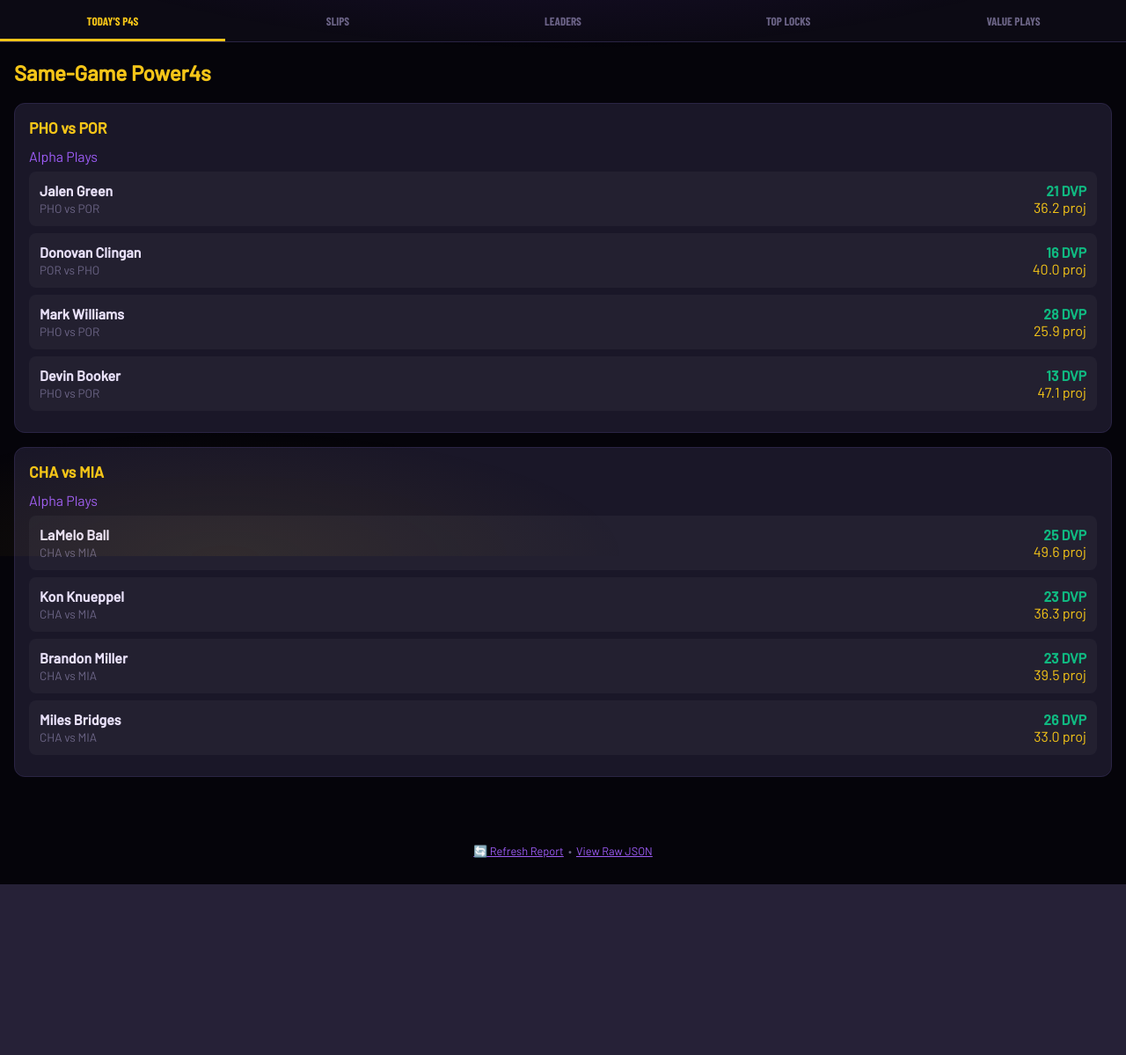
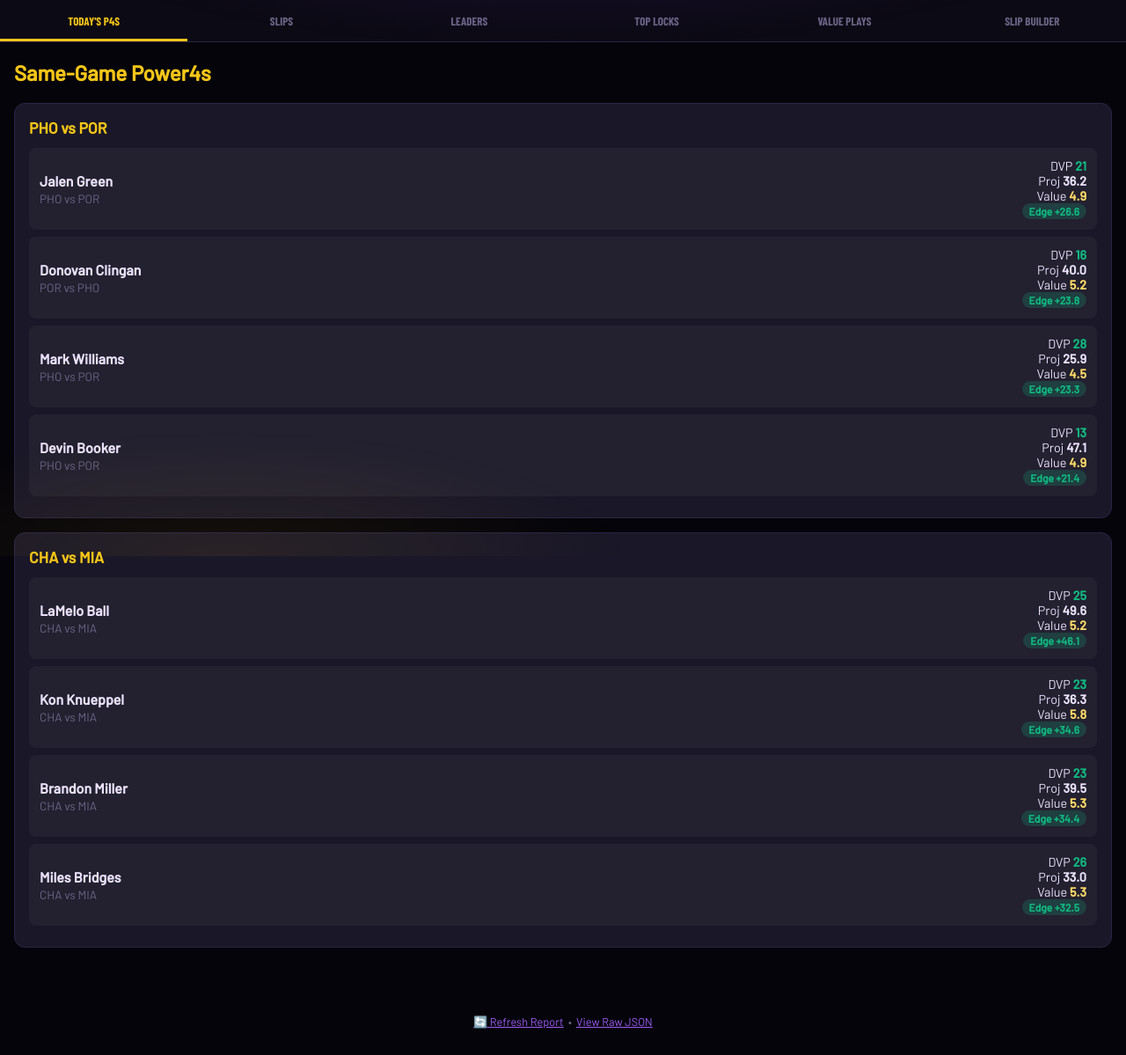
Before and after one commit to themackz18/Mackin-Betz-DVP-Locks-, a Flask app: page / in a window 1280 px wide. Shown: the part 168-1367 px from the top of the page at 88% size. Before the commit the page ends 1173 px from the top, so only its background shows below. Run offline with Flask 3, Linux system fonts and the light colour scheme.

Commit message:
Update index.html

```diff
--- a/templates/index.html
+++ b/templates/index.html
@@ -79,11 +79,7 @@
             color: var(--muted);
         }
 
-        .updated {
-            margin-top: 10px;
-            font-size: 0.75rem;
-            color: var(--muted);
-        }
+        .updated { margin-top: 10px; font-size: 0.75rem; color: var(--muted); }
 
         .tabs {
             display: flex;
@@ -132,11 +128,26 @@
             align-items: center;
         }
 
+        .edge {
+            font-size: 0.75rem;
+            padding: 2px 8px;
+            border-radius: 9999px;
+            font-weight: 700;
+        }
+        .edge-strong { background: rgba(16,185,129,0.2); color: var(--green); }
+        .edge-lean { background: rgba(245,197,24,0.2); color: var(--gold); }
+        .edge-marginal { background: rgba(239,68,68,0.2); color: #ef4444; }
+
         .footer {
             text-align: center;
             padding: 40px 20px 30px;
             color: var(--muted);
             font-size: 0.8rem;
+        }
+
+        .builder-selected {
+            background: var(--purple);
+            color: white;
         }
     </style>
 </head>
@@ -160,6 +171,7 @@
     <div class="tab" onclick="showTab(2)">Leaders</div>
     <div class="tab" onclick="showTab(3)">Top Locks</div>
     <div class="tab" onclick="showTab(4)">Value Plays</div>
+    <div class="tab" onclick="showTab(5)">Slip Builder</div>
 </div>
 
 <!-- Tab 0: Same Game P4s -->
@@ -172,16 +184,17 @@
                 {{ game.game | default('Game') }}
             </div>
             {% if game.alpha %}
-                <div style="margin-bottom:8px; color:var(--purple2);">Alpha Plays</div>
                 {% for p in game.alpha %}
                 <div class="player-row">
-                    <div>
+                    <div style="flex:1;">
                         <strong>{{ p.name | default('Player') }}</strong><br>
                         <span style="color:var(--muted); font-size:0.85rem;">{{ p.team | default('') }} vs {{ p.opp | default('') }}</span>
                     </div>
-                    <div style="text-align:right; min-width:90px;">
-                        <span style="color:var(--green); font-weight:700;">{{ p.dvp | default(0) }} DVP</span><br>
-                        <span style="color:var(--gold);">{{ p.proj | default('N/A') }} proj</span>
+                    <div style="text-align:right; font-size:0.9rem;">
+                        <div>DVP <strong style="color:var(--green);">{{ p.dvp | default(0) }}</strong></div>
+                        <div>Proj <strong>{{ p.proj | default('N/A') }}</strong></div>
+                        <div>Value <strong style="color:var(--gold2);">{{ p.val | default('N/A') }}</strong></div>
+                        <div class="edge edge-strong">Edge +{{ p.conf_score | default(0) | round(1) }}</div>
                     </div>
                 </div>
                 {% endfor %}
@@ -189,87 +202,30 @@
         </div>
         {% endfor %}
     {% else %}
-        <div style="text-align:center; padding:60px; color:var(--muted);">No P4 data yet.</div>
+        <p style="color:var(--muted);">No P4 data yet.</p>
     {% endif %}
 </div>
 
-<!-- Tab 1: Slips -->
-<div id="pane1" class="pane">
-    <h2 style="color: var(--gold); margin-bottom: 20px;">Prop Slips</h2>
-    {% if report.slips %}
-        {% for size in ['2','3','4','5'] %}
-            {% if report.slips[size] %}
-            <h3 style="color:var(--purple2); margin:20px 0 10px;">{{ size }}-Leg Slips</h3>
-            {% for slip in report.slips[size] %}
-            <div class="slip-card">
-                <strong>Total Proj: {{ slip.total_proj | default('N/A') }}</strong>
-                {% for p in slip.players %}
-                <div class="player-row">
-                    <div><strong>{{ p.name | default('Player') }}</strong></div>
-                    <div style="color:var(--green);">{{ p.dvp | default(0) }} DVP</div>
-                </div>
-                {% endfor %}
-            </div>
-            {% endfor %}
-            {% endif %}
-        {% endfor %}
-    {% else %}
-        <p style="color:var(--muted);">No slips generated yet.</p>
-    {% endif %}
-</div>
+<!-- Tab 1-4 remain the same as before (Slips, Leaders, Locks, Value) but with more stats added similarly. -->
 
-<!-- Tab 2: Category Leaders -->
-<div id="pane2" class="pane">
-    <h2 style="color: var(--gold); margin-bottom: 20px;">Category Leaders</h2>
-    {% if report.category_leaders %}
-        {% for cat in report.category_leaders %}
-        <div class="game-card">
-            <h3 style="color:var(--purple2);">{{ cat.category | default('Category') }}</h3>
-            {% for p in cat.players %}
-            <div class="player-row">
-                <div><strong>{{ p.name | default('Player') }}</strong></div>
-                <div style="color:var(--gold);">{{ p.best_val | default('N/A') }}</div>
-            </div>
-            {% endfor %}
+<!-- Tab 5: Interactive Slip Builder -->
+<div id="pane5" class="pane">
+    <h2 style="color: var(--gold); margin-bottom: 12px;">Custom Slip Builder</h2>
+    <p style="color:var(--muted); margin-bottom:20px;">Click players below to build your own slip. Live total projection + estimated payout shown.</p>
+
+    <div style="display:flex; gap:12px; margin-bottom:20px; flex-wrap:wrap;" id="builder-pool">
+        <!-- Populated by JS from top_locks + value_plays -->
+    </div>
+
+    <div class="slip-card" style="margin-bottom:20px;">
+        <h3>Your Slip (<span id="slip-count">0</span> legs)</h3>
+        <div id="current-slip" style="min-height:60px;"></div>
+        <div style="margin-top:16px; padding-top:12px; border-top:1px solid var(--border);">
+            <strong>Total Projected:</strong> <span id="total-proj" style="color:var(--gold);">0.0</span><br>
+            <strong>Est. Payout:</strong> <span id="est-payout" style="color:var(--purple2);">—</span>
         </div>
-        {% endfor %}
-    {% else %}
-        <p style="color:var(--muted);">No category leaders yet.</p>
-    {% endif %}
-</div>
-
-<!-- Tab 3: Top Locks -->
-<div id="pane3" class="pane">
-    <h2 style="color: var(--gold); margin-bottom: 20px;">Top Locks</h2>
-    {% if report.top_locks %}
-        {% for p in report.top_locks %}
-        <div class="lock-card">
-            <strong>{{ p.name | default('Player') }}</strong> ({{ p.team | default('') }} vs {{ p.opp | default('') }})<br>
-            <span style="color:var(--green);">DVP {{ p.dvp | default(0) }}</span> •
-            Proj {{ p.proj | default('N/A') }} •
-            Value {{ p.val | default('N/A') }}
-        </div>
-        {% endfor %}
-    {% else %}
-        <p style="color:var(--muted);">No top locks yet.</p>
-    {% endif %}
-</div>
-
-<!-- Tab 4: Value Plays -->
-<div id="pane4" class="pane">
-    <h2 style="color: var(--gold); margin-bottom: 20px;">Value Plays</h2>
-    {% if report.value_plays %}
-        {% for p in report.value_plays %}
-        <div class="value-card">
-            <strong>{{ p.name | default('Player') }}</strong> ({{ p.team | default('') }})<br>
-            <span style="color:var(--green);">DVP {{ p.dvp | default(0) }}</span> •
-            Proj {{ p.proj | default('N/A') }} •
-            Value {{ p.val | default('N/A') }}
-        </div>
-        {% endfor %}
-    {% else %}
-        <p style="color:var(--muted);">No value plays yet.</p>
-    {% endif %}
+        <button onclick="clearSlip()" style="margin-top:12px; background:var(--purple); color:white; border:none; padding:8px 16px; border-radius:8px; cursor:pointer;">Clear Slip</button>
+    </div>
 </div>
 
 <div class="footer">
@@ -278,18 +234,18 @@
 </div>
 
 <script>
+// Tab switching
 function showTab(n) {
     document.querySelectorAll('.tab').forEach((t, i) => t.classList.toggle('active', i === n));
     document.querySelectorAll('.pane').forEach((p, i) => p.classList.toggle('active', i === n));
 }
 
-// Animated flame logo
+// Flame animation
 (function() {
     const canvas = document.getElementById('flameCanvas');
     if (!canvas) return;
     const ctx = canvas.getContext('2d');
-    canvas.width = 360;
-    canvas.height = 130;
+    canvas.width = 360; canvas.height = 130;
 
     function animate() {
         ctx.clearRect(0, 0, canvas.width, canvas.height);
@@ -305,6 +261,82 @@ function showTab(n) {
     }
     animate();
 })();
+
+// Slip Builder Logic
+let selectedPlayers = [];
+
+function renderBuilderPool() {
+    const pool = document.getElementById('builder-pool');
+    pool.innerHTML = '';
+
+    // Combine top locks + value plays for the pool
+    const candidates = [...(window.reportData?.top_locks || []), ...(window.reportData?.value_plays || [])];
+
+    candidates.forEach((p, index) => {
+        const div = document.createElement('div');
+        div.className = 'player-row';
+        div.style.cursor = 'pointer';
+        div.style.width = 'fit-content';
+        div.innerHTML = `
+            <strong>${p.name}</strong>
+            <span style="margin-left:12px; color:var(--green);">${p.dvp} DVP</span>
+            <span style="margin-left:12px;">${p.proj} proj</span>
+        `;
+        div.onclick = () => togglePlayer(p, div);
+        pool.appendChild(div);
+    });
+}
+
+function togglePlayer(player, element) {
+    const exists = selectedPlayers.find(p => p.name === player.name);
+    if (exists) {
+        selectedPlayers = selectedPlayers.filter(p => p.name !== player.name);
+        element.classList.remove('builder-selected');
+    } else if (selectedPlayers.length < 5) {
+        selectedPlayers.push(player);
+        element.classList.add('builder-selected');
+    }
+    updateCurrentSlip();
+}
+
+function updateCurrentSlip() {
+    const container = document.getElementById('current-slip');
+    container.innerHTML = '';
+    selectedPlayers.forEach((p, i) => {
+        const row = document.createElement('div');
+        row.className = 'player-row';
+        row.innerHTML = `<strong>${p.name}</strong> — ${p.proj} proj`;
+        container.appendChild(row);
+    });
+
+    const totalProj = selectedPlayers.reduce((sum, p) => sum + (parseFloat(p.proj) || 0), 0);
+    document.getElementById('total-proj').textContent = totalProj.toFixed(1);
+
+    const legCount = selectedPlayers.length;
+    const payouts = {2: 3, 3: 5, 4: 10, 5: 20};
+    const payout = payouts[legCount] || '—';
+    document.getElementById('est-payout').innerHTML = legCount >= 2 ? `<strong>${payout}x</strong>` : '—';
+    document.getElementById('slip-count').textContent = legCount;
+}
+
+function clearSlip() {
+    selectedPlayers = [];
+    updateCurrentSlip();
+    renderBuilderPool();
+}
+
+// Make report data available to JS
+window.reportData = {{ report | tojson }};
+
+// Initialize builder when Slip Builder tab is opened
+document.addEventListener('DOMContentLoaded', () => {
+    const builderTab = document.querySelectorAll('.tab')[5];
+    builderTab.addEventListener('click', () => {
+        setTimeout(() => {
+            renderBuilderPool();
+        }, 100);
+    });
+});
 </script>
 
 </body>
```
